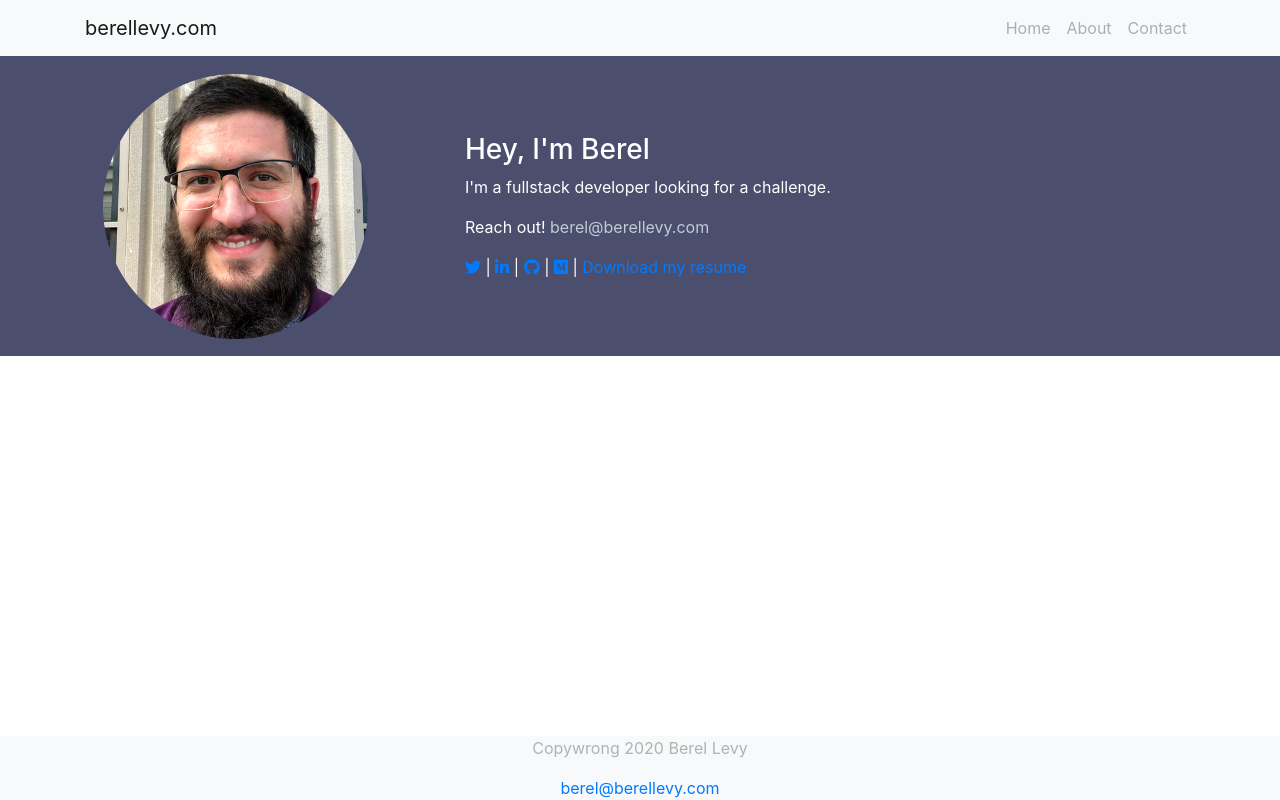
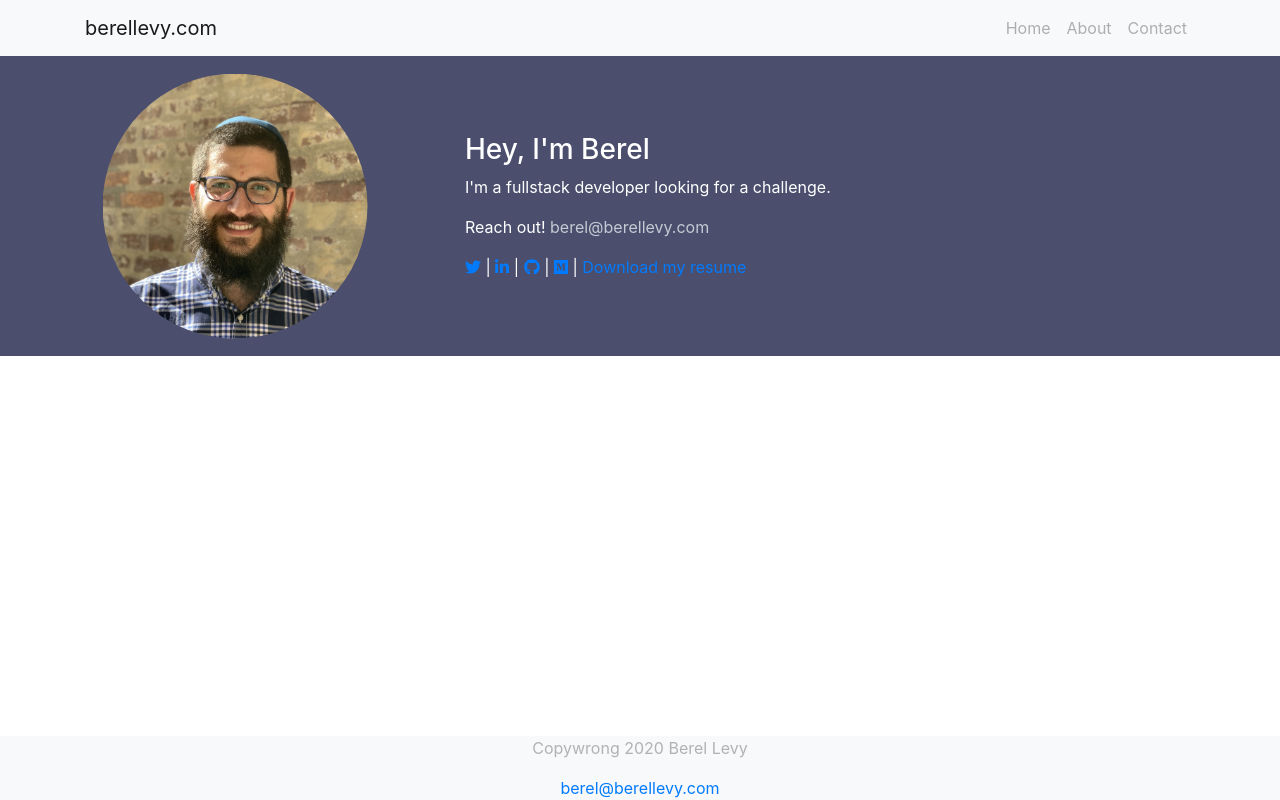
Before and after one commit to berellevy/my_react_site, a React (Create React App) app: page / in a window 1280 px wide. Built offline with nearby package versions, Linux system fonts and the light colour scheme.

Commit message:
updated images

```diff
--- a/package.json
+++ b/package.json
@@ -1,6 +1,6 @@
 {
   "homepage": "https://berellevy.com",
-  "name": "my_site",
+  "name": "my_react_site",
   "version": "0.1.0",
   "private": true,
   "dependencies": {
--- a/public/index.html
+++ b/public/index.html
@@ -27,7 +27,7 @@
     <title>
       Berel's Site
     </title>
-    <link rel="shortcut icon" href="%PUBLIC_URL%/site-icon.png" type="image/png">
+    <link rel="shortcut icon" href="%PUBLIC_URL%/profile_tiny_round.png" type="image/png">
   </head>
   <body>
     <noscript>You need to enable JavaScript to run this app.</noscript>
--- a/src/Pages/Home.js
+++ b/src/Pages/Home.js
@@ -1,6 +1,6 @@
 import React from 'react'
 import { Col, Container, Image, Row } from 'react-bootstrap'
-import RoundProfile from '../assets/round-profile.png'
+import RoundProfile from '../assets/profile_square_small.jpg'
 import GithubLink from '../icons/GithubLink'
 import LinkedInLink from '../icons/LinkedInLink'
 import MediumLink from '../icons/MediumLink'
@@ -19,7 +19,7 @@ const Home = () => {
       <Container>
         <Row className="align-items-center">
           <Col sm="4">
-            <Image src={ RoundProfile } fluid style={{padding: "5%", maxHeight: 300}}/>
+            <Image src={ RoundProfile } roundedCircle fluid style={{padding: "5%", maxHeight: 300}}/>
           </Col>
           <Col >
               <h3>Hey, I'm Berel</h3>
```
Also changed, not shown: public/profile_tiny_round.png (added), src/assets/profile_square_small.jpg (added).
